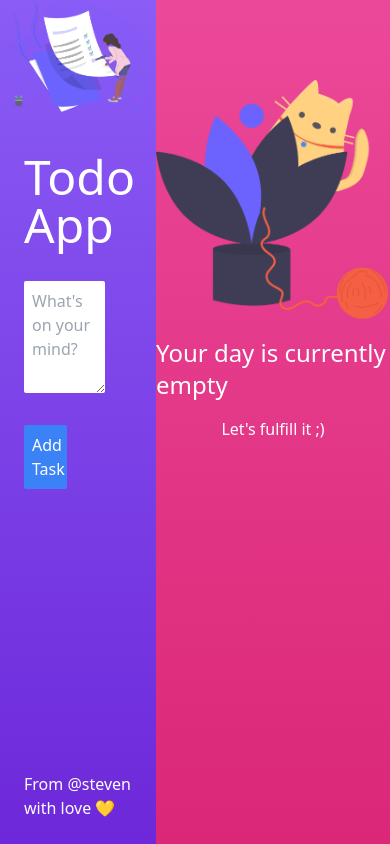
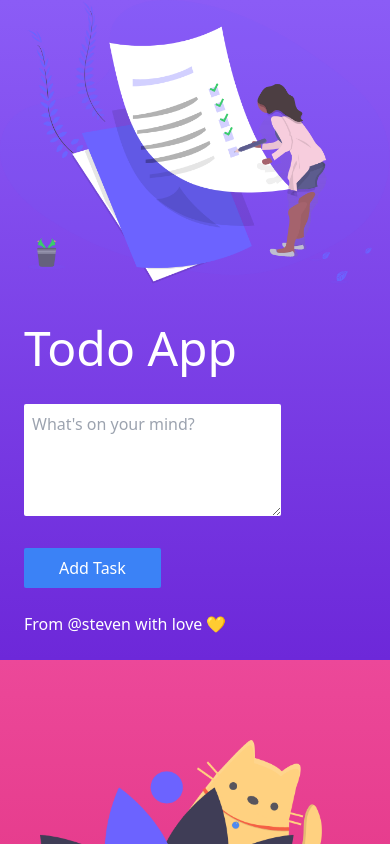
Before and after one commit to stevelee2497/todo-app, a React (Create React App) app: page / in a window 390 px wide. Shown: the top 844 px of the page. Built offline with nearby package versions, Linux system fonts and the light colour scheme.

Commit message:
Updated UI For Responsive

```diff
--- a/src/App.js
+++ b/src/App.js
@@ -30,8 +30,8 @@ function App() {
   };
 
   return (
-    <div className="flex h-screen text-white">
-      <div className="w-2/5 bg-gradient-to-b from-purple-500 to-purple-700 flex flex-col">
+    <div className="flex flex-col md:flex-row h-screen text-white">
+      <div className="md:w-2/5 bg-gradient-to-b from-purple-500 to-purple-700 flex flex-col">
         <img src={note} alt="" className="max-w-2xl max-h-2xl" />
         <div className="flex flex-col p-6 flex-1 justify-between">
           <div className="flex flex-col">
@@ -50,10 +50,10 @@ function App() {
               Add Task
             </button>
           </div>
-          <p>From @steven with love 💛</p>
+          <p className="mt-6">From @steven with love 💛</p>
         </div>
       </div>
-      <div className="w-3/5 bg-gradient-to-b from-pink-500 to-pink-600 flex flex-col pt-8">
+      <div className="md:w-3/5 bg-gradient-to-b from-pink-500 to-pink-600 flex flex-col pt-8 pb-20 px-10">
         {tasks.length ? (
           <div className="flex flex-col overflow-y-auto pb-6">
             {tasks.map((item, index) => (
```
